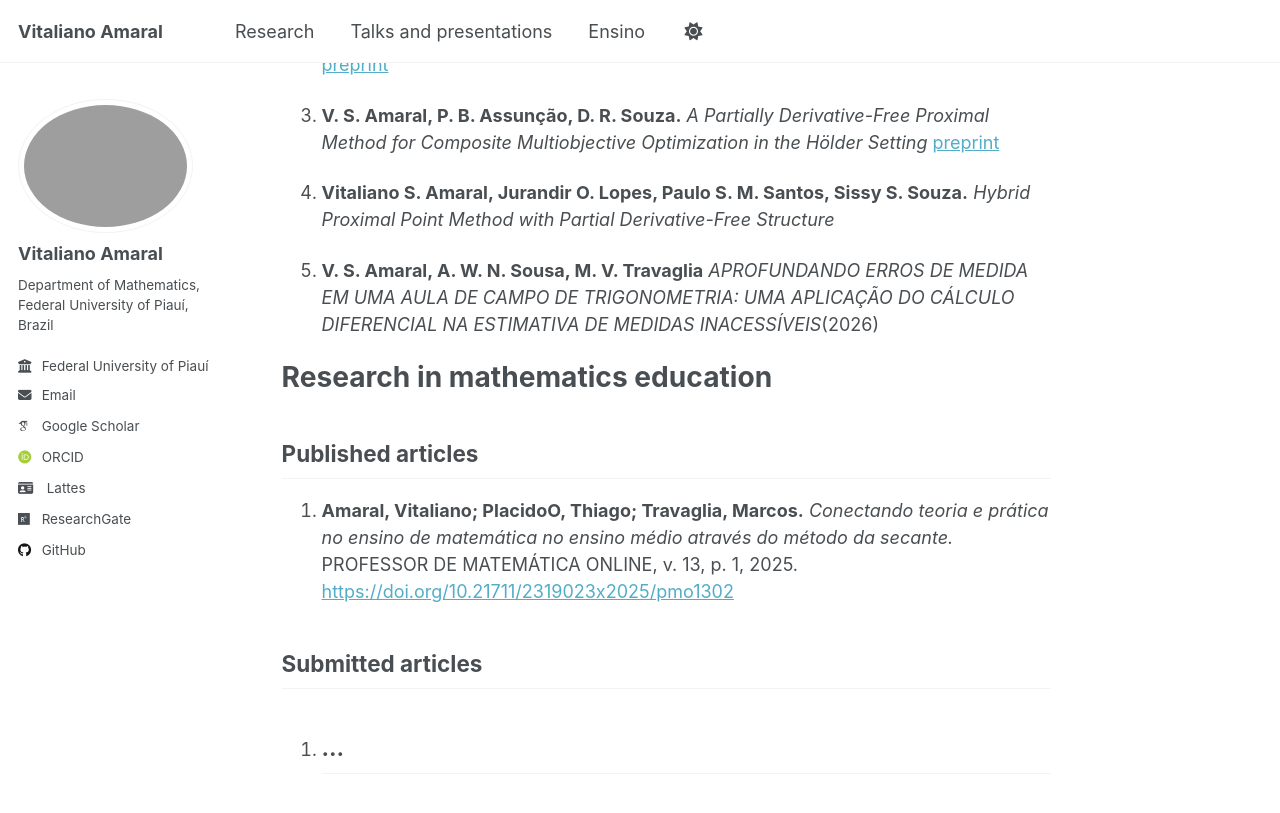
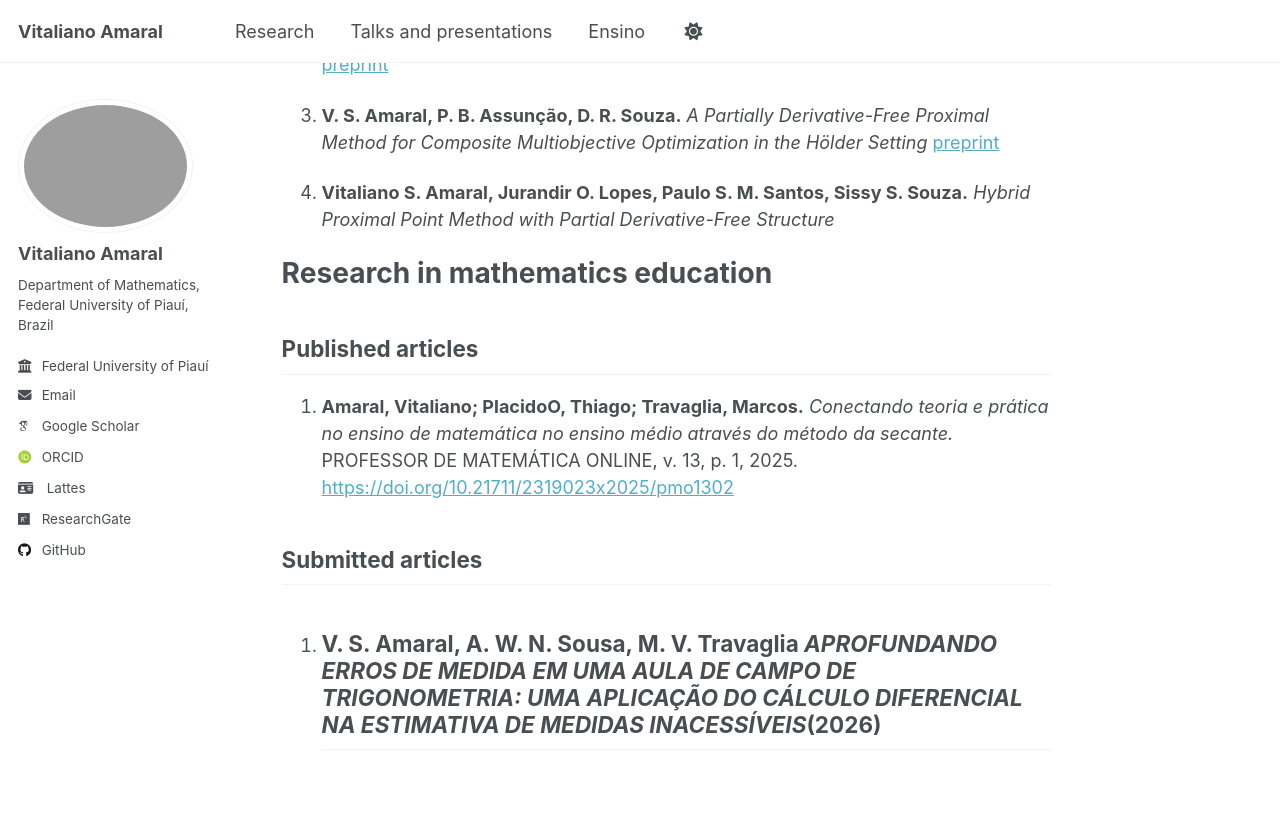
Before and after one commit to vitalianoamaral/vitalianoamaral.github.io, a Jekyll site: the page built from _pages/research.md, in a window 1280 px wide and 900 px high, scrolled down 1359 px. Shown: the top 813 px of the window. Built offline with Jekyll 4.4.1, drawn with Linux system fonts in a browser that asks for light colours; some web fonts are replaced; part of the change alters nothing that is shown.

```diff
--- a/_pages/research.md
+++ b/_pages/research.md
@@ -44,7 +44,6 @@ https://doi.org/10.48550/arXiv.2508.20071)
 1. **Vitaliano S. Amaral, Jurandir O. Lopes, Paulo S. M. Santos,
 Sissy S. Souza.** *Hybrid Proximal Point Method with Partial Derivative-Free Structure*
 
-1. **V. S. Amaral, A. W. N. Sousa, M. V. Travaglia** *APROFUNDANDO ERROS DE MEDIDA EM UMA AULA DE CAMPO DE TRIGONOMETRIA: UMA APLICAÇÃO DO CÁLCULO DIFERENCIAL NA ESTIMATIVA DE MEDIDAS INACESSÍVEIS*(2026)
 
 
 
@@ -57,5 +56,5 @@ Sissy S. Souza.** *Hybrid Proximal Point Method with Partial Derivative-Free Str
 
 ## Submitted articles
 
-1. ...
+1. **V. S. Amaral, A. W. N. Sousa, M. V. Travaglia** *APROFUNDANDO ERROS DE MEDIDA EM UMA AULA DE CAMPO DE TRIGONOMETRIA: UMA APLICAÇÃO DO CÁLCULO DIFERENCIAL NA ESTIMATIVA DE MEDIDAS INACESSÍVEIS*(2026)
 ---
```
